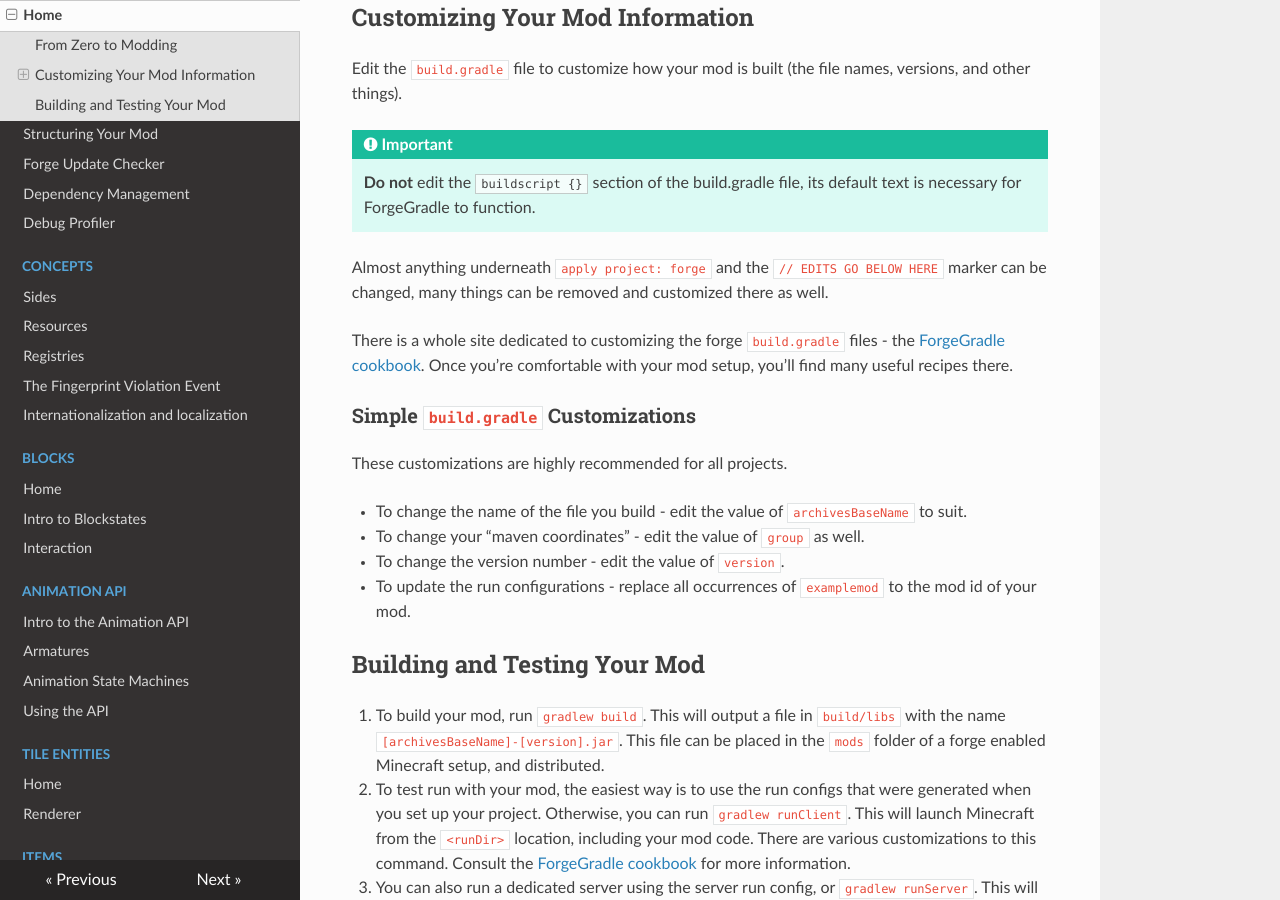
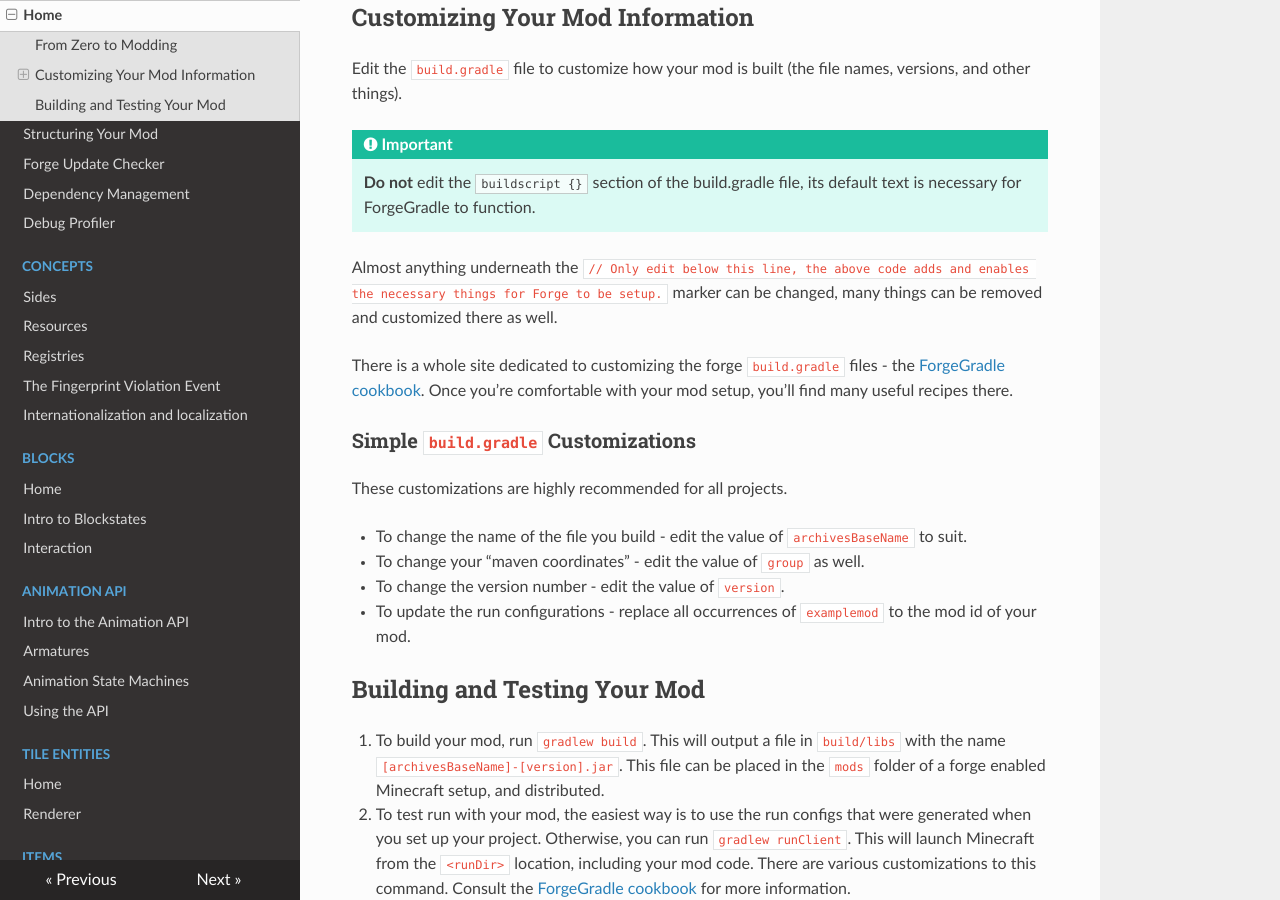
Before and after one commit to MinecraftForge/Documentation, an MkDocs documentation site: the page built from docs/gettingstarted/index.md, in a window 1280 px wide and 900 px high, scrolled down 724 px. Built offline with MkDocs 1.6.1, drawn with Linux system fonts in a browser that asks for light colours; nearby versions of some CDN libraries.

Commit message:
Update edit marker in index.md

```diff
--- a/docs/gettingstarted/index.md
+++ b/docs/gettingstarted/index.md
@@ -26,7 +26,7 @@ Edit the `build.gradle` file to customize how your mod is built (the file names,
 
     **Do not** edit the `buildscript {}` section of the build.gradle file, its default text is necessary for ForgeGradle to function.
 
-Almost anything underneath `apply project: forge` and the `// EDITS GO BELOW HERE` marker can be changed, many things can be removed and customized there as well.
+Almost anything underneath the `// Only edit below this line, the above code adds and enables the necessary things for Forge to be setup.` marker can be changed, many things can be removed and customized there as well.
 
 There is a whole site dedicated to customizing the forge `build.gradle` files - the [ForgeGradle cookbook][]. Once you're comfortable with your mod setup, you'll find many useful recipes there.
 
```
